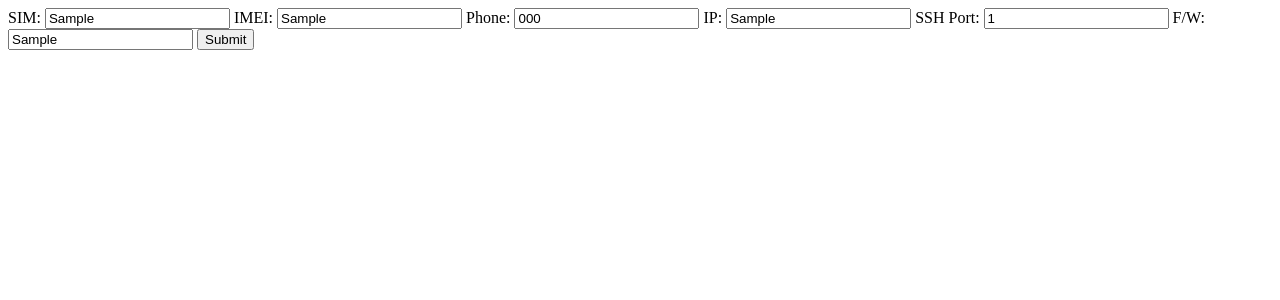
After one commit to johncobb/flask_app, a Flask app: template app/templates/edit_modem.html in a window 1280 px wide. The commit adds this page. Shown: the top 300 px of the page. Run offline with Flask 2, Linux system fonts and the light colour scheme; the template is opened without the code that fills it: values that come from a table or form of the project are taken from there, others are empty; tables that the repository leaves empty hold one stand-in row (values such as "Sample post").

Commit message:
started on edit_modem.html

```diff
--- /dev/null
+++ b/app/templates/edit_modem.html
@@ -0,0 +1,27 @@
+<!DOCTYPE html>
+<html>
+<head>
+	<title>Add Modem</title>
+	<meta charset="utf-8">
+</head>
+<body>
+
+	<form method="post" action="/modem/post_modem">
+		<label>SIM: </label>
+		<input id="sim" name="sim" type="text" value="{{ modem.sim }}" />
+		<label>IMEI: </label>
+		<input id="imei"	name="imei" type="text" value="{{ modem.imei }}" />
+		<label>Phone: </label>
+		<input id="phone"	name="phone" type="text" value="{{ modem.phone }}" />
+		<label>IP: </label>
+		<input id="ip"	name="ip" type="text" /value="{{ modem.ip }}" />
+		<label>SSH Port: </label>
+		<input id="ssh_port"	name="ssh_port" type="text" value="{{ modem.ssh_port }}" />
+		<label>F/W: </label>
+		<input id="firmware"	name="firmware" type="text" value="{{ modem.firmware }}" />
+		<input type="submit" />
+	</form>
+
+
+</body>
+</html>
```
Also changed, not shown: app/templates/modem.html (+6 -2 lines).
